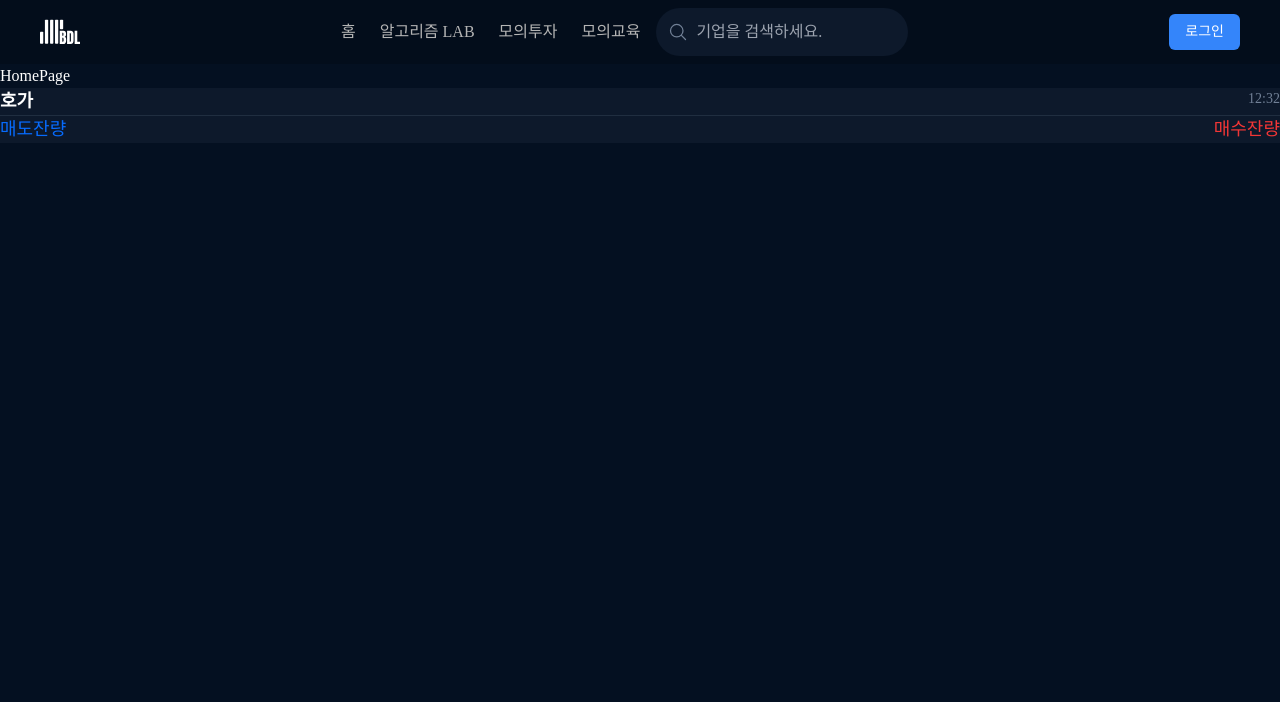
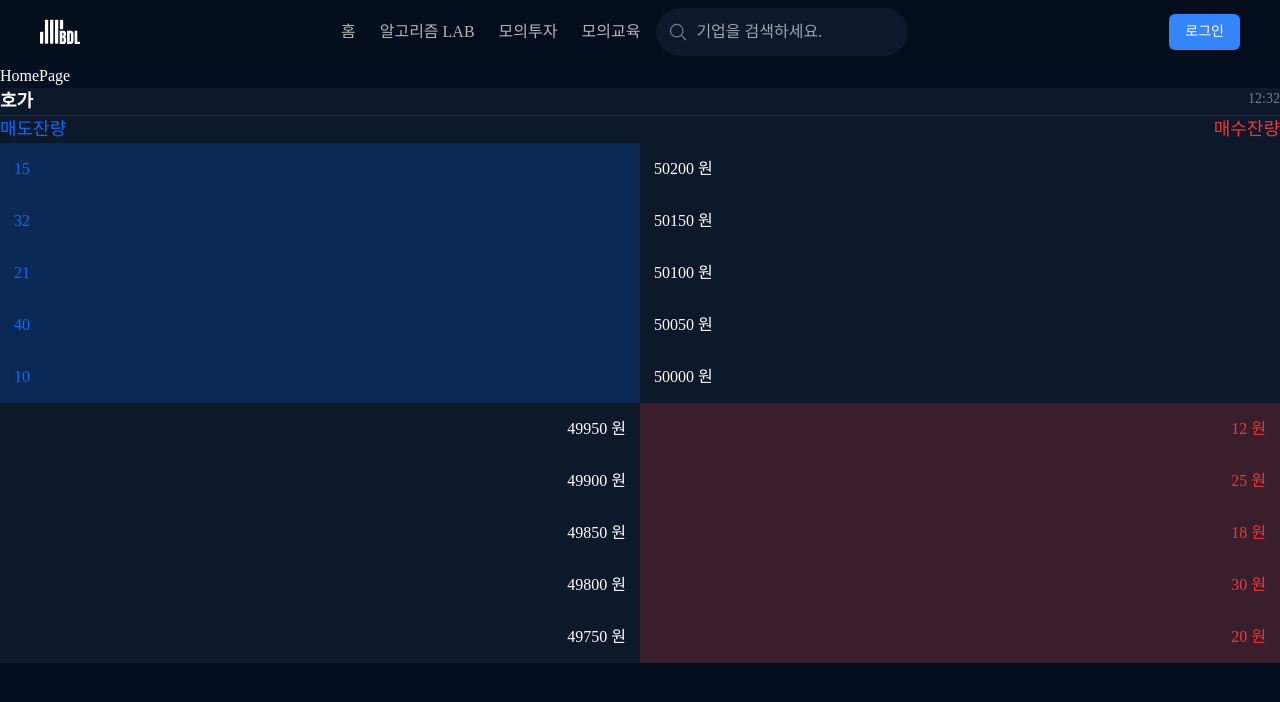
Before and after one commit to dnwnsrb11/BDL-frontend, a React (Vite) app: page / in a window 1280 px wide. Shown: the top 702 px of the page. Built offline with nearby package versions, Linux system fonts and the light colour scheme; a web font is replaced by a local one.

Commit message:
desgin:호가 기초 스타일링 완료

```diff
--- a/src/components/mock-investment/selling-price/selling-price-sell.tsx
+++ b/src/components/mock-investment/selling-price/selling-price-sell.tsx
@@ -1,14 +1,40 @@
 import { orderBookData } from '@/components/mock-investment/selling-price/selling-price';
 
 interface SellingPriceSellProps {
-  orderBookDummy: orderBookData[];
+  orderBookDummy: orderBookData;
 }
 
 export const SellingPriceSell = ({ orderBookDummy }: SellingPriceSellProps) => {
   return (
     <div>
-      <div></div>
-      <div></div>
+      <div>
+        {orderBookDummy.ask.map((data, index) => {
+          return (
+            <div key={index} className="flex w-full justify-between">
+              <div className="w-[50%] bg-btn-blue-color bg-opacity-20 p-[14px]">
+                <p className="text-btn-blue-color">{data.quantity}</p>
+              </div>
+              <div className="w-[50%] p-[14px]">
+                <p>{data.price} 원</p>
+              </div>
+            </div>
+          );
+        })}
+      </div>
+      <div>
+        {orderBookDummy.bid.map((data, index) => {
+          return (
+            <div key={index} className="flex w-full justify-between">
+              <div className="flex w-[50%] justify-end p-[14px]">
+                <p>{data.price} 원</p>
+              </div>
+              <div className="flex w-[50%] justify-end bg-btn-red-color  bg-opacity-20 p-[14px]">
+                <p className="text-btn-red-color">{data.quantity} 원</p>
+              </div>
+            </div>
+          );
+        })}
+      </div>
     </div>
   );
 };
--- a/src/components/mock-investment/selling-price/selling-price.tsx
+++ b/src/components/mock-investment/selling-price/selling-price.tsx
@@ -1,3 +1,5 @@
+import { SellingPriceSell } from '@/components/mock-investment/selling-price/selling-price-sell';
+
 export interface orderBook {
   price: number;
   quantity: number;
@@ -36,7 +38,9 @@ export const SellingPrice = () => {
         <p className="text-[18px] text-btn-blue-color">매도잔량</p>
         <p className="text-[18px] text-btn-red-color">매수잔량</p>
       </div>
-      <div>{/* 매도,매수 정리  */}</div>
+      <div>
+        <SellingPriceSell orderBookDummy={orderBookDummy} />
+      </div>
     </div>
   );
 };
```
